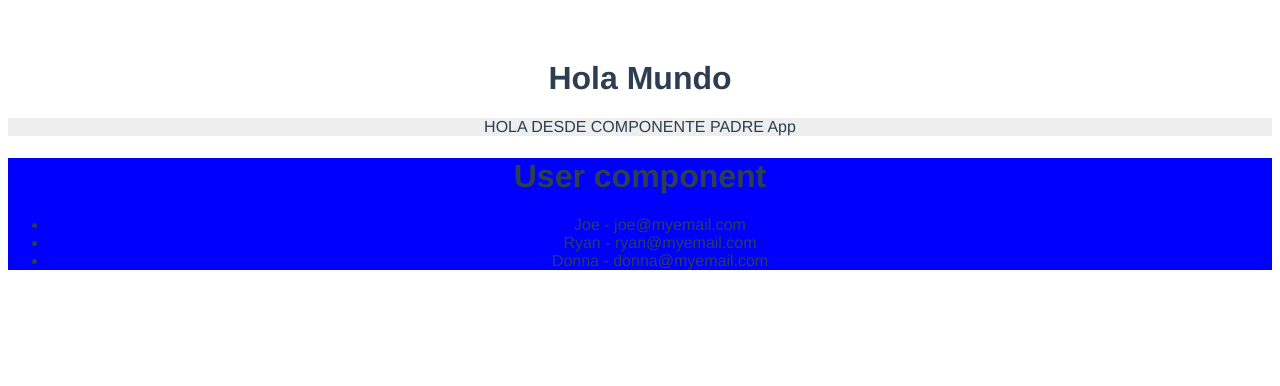
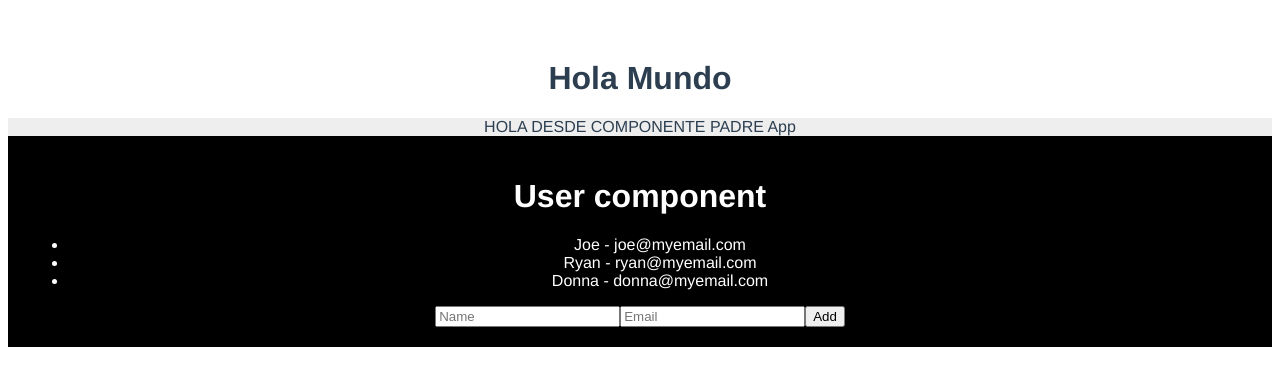
Before and after one commit to jorgechauxjr/practice-vuejs, a Vue app in the folder 1-users-app/: page / in a window 1280 px wide. Shown: the top 386 px of the page. Built offline with nearby package versions, Linux system fonts and the light colour scheme.

Commit message:
[1-users-app] Add new user name an email received by input into newUser: {} in User.vue

```diff
--- a/1-users-app/src/components/User.vue
+++ b/1-users-app/src/components/User.vue
@@ -7,6 +7,14 @@
         {{ user.name }} - {{ user.email }}
       </li>
     </ul>
+    <!-- .prevent es para que no se refresque la pagina al enviar datos del formulario -->
+    <form v-on:submit.prevent="addUser">
+      <input type="text" v-model="newUser.name" placeholder="Name">
+      <input type="email" v-model="newUser.email" placeholder="Email">
+      <button type="submit">
+        Add
+      </button>
+    </form>
   </div>
 </template>
 
@@ -30,7 +38,15 @@
             email: 'donna@myemail.com',
             contacted: true
           }
-        ]
+        ],
+        newUser: {}
+      }
+    },
+
+    methods: {
+
+      addUser() {
+        console.log("Agregando usuario...", this.newUser);
       }
     }
   }
@@ -38,6 +54,8 @@
 
 <style lang="css">
   .users {
-    background: blue;
+    background: black;
+    color: white;
+    padding: 20px;
   }
 </style>
```
